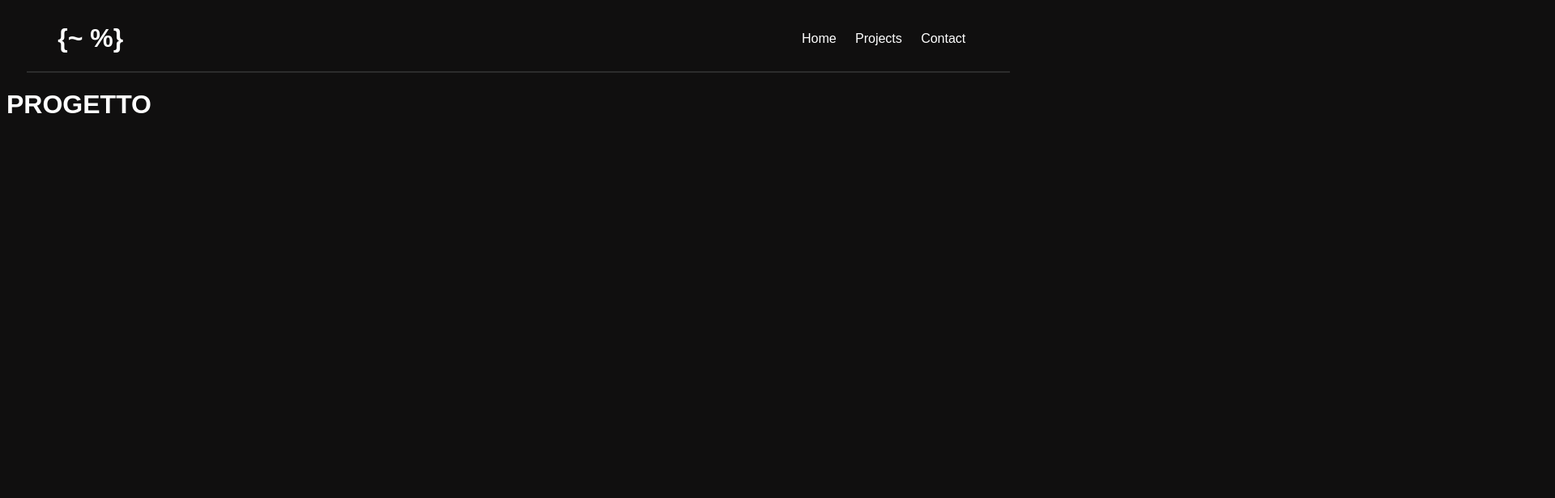
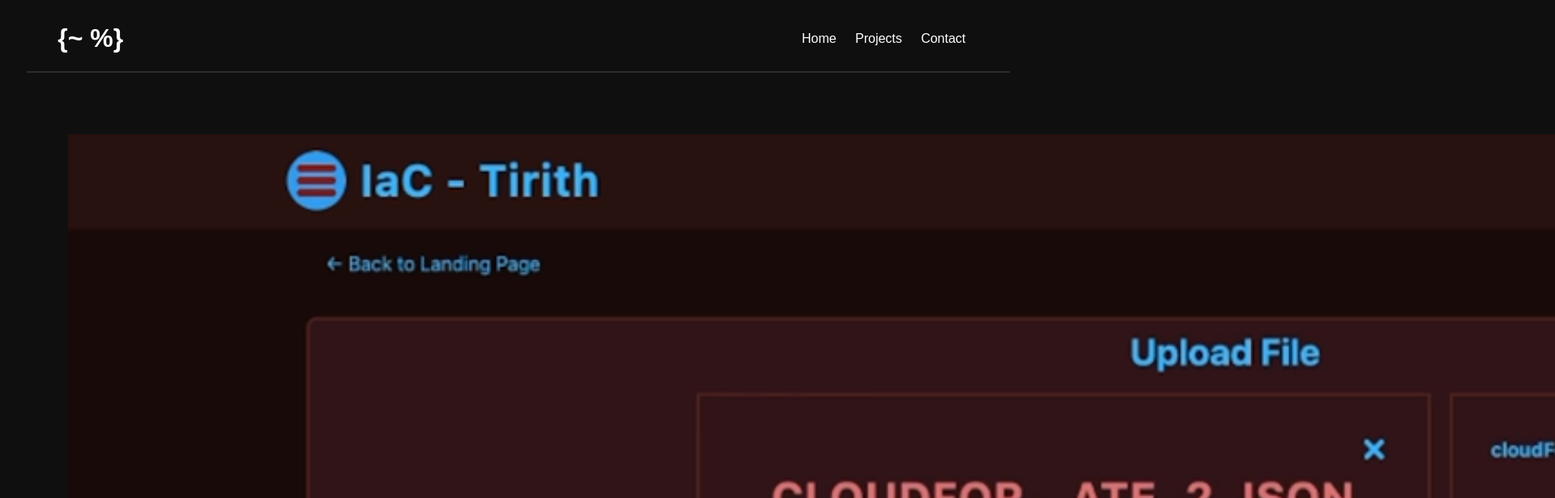
Before and after one commit to skyjager51/Portfolio, a React (Vite) app: page /Projects in a window 1280 px wide. Shown: the top 616 px of the page at 81% size, 1920 px wide, since content can reach past the window. Built offline with nearby package versions, Linux system fonts and the light colour scheme.

Commit message:
created project element for the project page

```diff
--- /dev/null
+++ b/src/components/ProjectDetailedElement.jsx
@@ -0,0 +1,29 @@
+import React from "react";
+
+function ProjectDetailedElement(props){
+    return(
+        <div className="project-element">
+            <div className="project-image">
+                <img src={props.img} alt="" />
+            </div>
+            <h1>{props.title}</h1>
+
+            <p>{props.objective}</p>
+
+            <div className="stack-class-holder">
+                    {props.stack.map(x => <p className="stackName fade">{x}</p>)}
+            </div>
+
+            <p>{props.role}</p>
+
+            <p>{props.techHilights}</p>
+
+            <p>{props.outcome}</p>
+
+            <a href={props.link}>Visit the GitHub repo here</a>
+
+        </div>
+    );
+}
+
+export default ProjectDetailedElement;
--- a/src/components/Projects.jsx
+++ b/src/components/Projects.jsx
@@ -1,9 +1,34 @@
 import React from "react";
+import ProjectDetailedElement from "./ProjectDetailedElement";
 
 function Projects(){
     return(
-        <div>
-            <h1>PROGETTO</h1>
+        <div className="front-stack">
+            <ProjectDetailedElement
+                img="../../public/Thirith iac scanner.png"
+                title="Tirith IaC Security Scanner"
+                stack={["Python", "React", "Postman", "Flask", "REST"]}
+                objective="To create an automated Security Scanner for JSON-formatted Infrastructure-as-Code (IaC)
+                 templates (specifically AWS CloudFormation) that provides users with a clean, graphical interface to
+                 visualize potential security vulnerabilities and misconfigurations."
+
+                role="As the dedicated Backend Developer, I was responsible for the entire server-side logic and API design.
+                 I developed the core scanning engine in Python using the Flask framework to handle incoming JSON templates.
+                 I designed and implemented the logic for both Quick Scan (basic vulnerability checks) and Deep Scan
+                 (comprehensive, layered security analysis)."
+
+                techHilights="API Design: Engineered a robust RESTful API for seamless communication, defining all
+                 endpoints and parameters required to transmit the scanned security issues to the React/Vue frontend.
+                 Logic Implementation: Successfully created the algorithms to parse complex JSON structures and map
+                 vulnerabilities to specific code lines. Challenge Overcome: Navigated challenges with poorly documented
+                 external libraries, requiring extensive troubleshooting and reverse-engineering to ensure reliable and
+                 accurate threat reporting."
+
+                outcome="Reinforced principles of team collaboration and version control within a professional development
+                 lifecycle. Gained a deeper understanding of practical API design principles and effective strategies for
+                 integrating with external, undocumented, or complex third-party tools."
+                link="https://github.com/skyjager51/Tirith-IaC-Security-Scanner"
+            />
         </div>
     );
 }
--- a/src/style/App.css
+++ b/src/style/App.css
@@ -183,3 +183,9 @@ body{
 #keep-in-touch-title{
   font-size: 300%;
 }
+
+.stack-class-holder{
+  display: flex;
+  flex-direction: row;
+  gap: 3%;
+}
```
